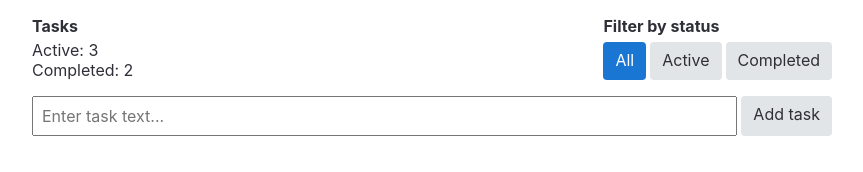
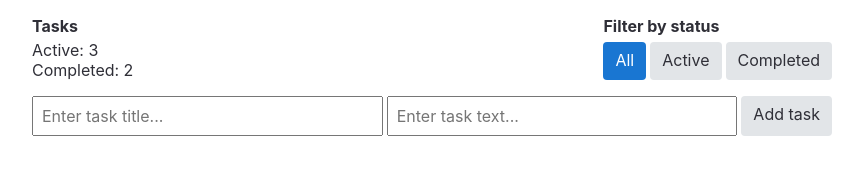
Before and after one commit to VadimKorobec/react-todo-list-, a React (Create React App) app: page / in a window 1280 px wide. Shown: the top 172 px of the page, without its empty margins (208-1071 px from the left). Built offline with nearby package versions, Linux system fonts and the light colour scheme.

Commit message:
Update TaskForm.jsx

```diff
--- a/src/components/TaskForm/TaskForm.jsx
+++ b/src/components/TaskForm/TaskForm.jsx
@@ -8,6 +8,7 @@ export const TaskForm = () => {
 
   const handleSubmit = event => {
     event.preventDefault();
+    console.log(event.target.value)
     const form = event.target;
     dispatch(addTask(form.elements.text.value));
     form.reset();
@@ -18,6 +19,12 @@ export const TaskForm = () => {
       <input
         className={css.field}
         type="text"
+        name="title"
+        placeholder="Enter task title..."
+      />
+       <input
+        className={css.field}
+        type="text"
         name="text"
         placeholder="Enter task text..."
       />
```
